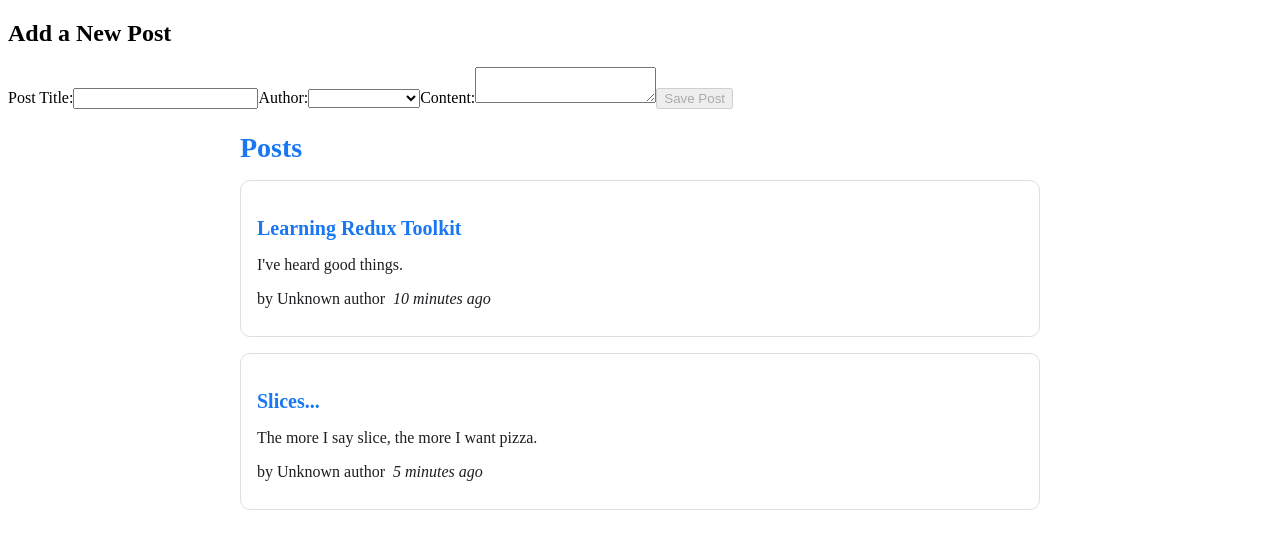
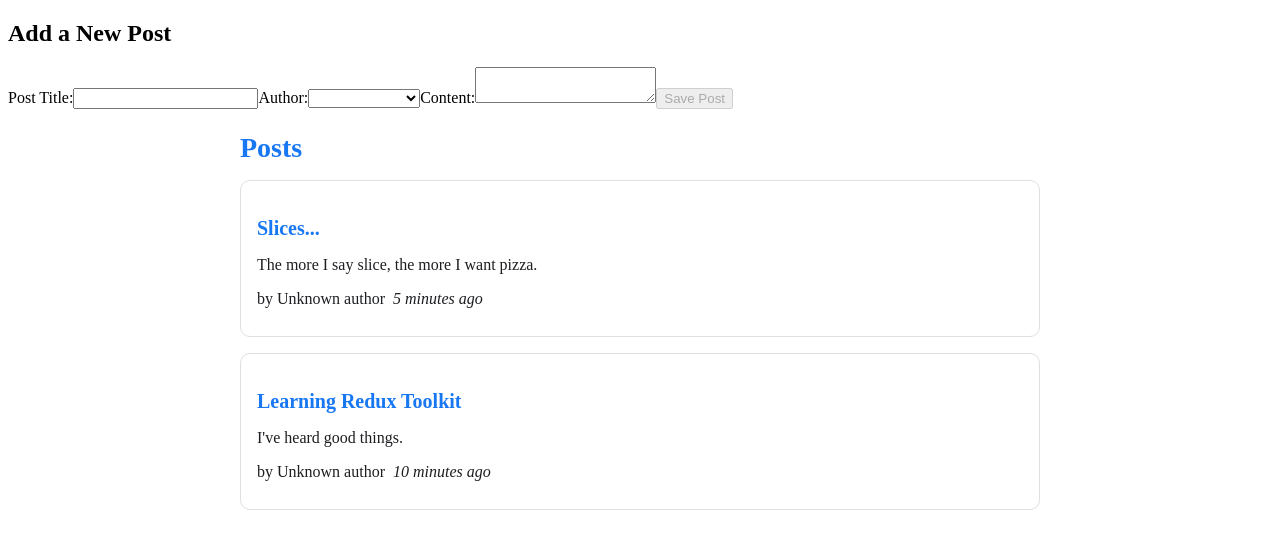
Before and after one commit to DerekBanister/redux-toolkit-bulletin-board, a React (Create React App) app: page / in a window 1280 px wide. Shown: the top 548 px of the page. Built offline with nearby package versions, Linux system fonts and the light colour scheme.

Commit message:
sorting posts by most recent

```diff
--- a/src/features/posts/postsList.js
+++ b/src/features/posts/postsList.js
@@ -11,7 +11,12 @@
 const PostsList = () => {
     const posts = useSelector(selectAllPosts);
 
-    const renderedPosts = posts.map(post => (
+    // creates a new array that is sorted by date using localeCompare method which compares two strings
+    // and returns a number indicating whether the string comes before, after, or is equal to the given string in sort order
+    const orderedPosts = posts.slice().sort((a, b) => b.date.localeCompare(a.date));
+
+    // now we map over orderedPosts instead of posts
+    const renderedPosts = orderedPosts.map(post => (
         <article key={post.id}>
             <h3>{post.title}</h3>
             {/* only renders up to 100 characters in case post is too long */}
--- a/src/features/posts/timeAgo.js
+++ b/src/features/posts/timeAgo.js
@@ -1,7 +1,9 @@
 import { parseISO, formatDistanceToNow } from 'date-fns';
 
 const TimeAgo = ({ timestamp }) => {
+    // if timestamp is null, timeAgo will be an empty string
     let timeAgo = '';
+
     if (timestamp) {
         const date = parseISO(timestamp);
         const timePeriod = formatDistanceToNow(date);
@@ -9,6 +11,7 @@
     }
 
     return (
+        // fancy formatting for timestamp, italics and spacing
         <span title={timestamp}>
             &nbsp; <i>{timeAgo}</i>
         </span>
```
